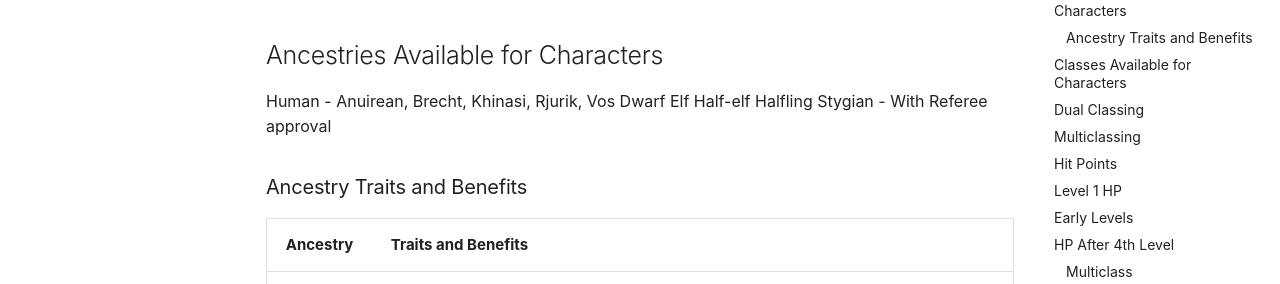
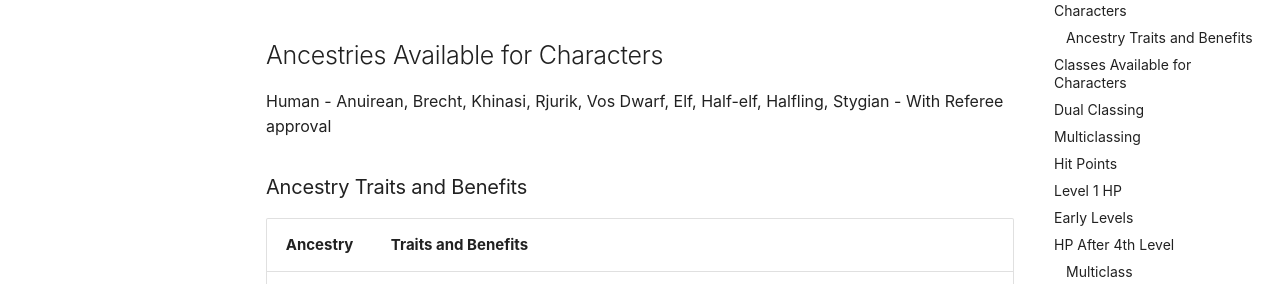
Before and after one commit to bagfullofdice/Rules, an MkDocs documentation site: the page built from docs/index.md, in a window 1280 px wide and 900 px high, scrolled down 350 px. Shown: the part 169-453 px from the top of the window. Built offline with MkDocs 1.6.1 and Material for MkDocs 9.7.7, drawn with Linux system fonts in a browser that asks for light colours; comment, search, counter and statistics services are not loaded.

```diff
--- a/docs/index.md
+++ b/docs/index.md
@@ -9,10 +9,10 @@ Ancestry does not modify ability scores. Do not apply ancestry-based bonuses or
 
 ## Ancestries Available for Characters
 Human - Anuirean, Brecht, Khinasi, Rjurik, Vos
-Dwarf
-Elf
-Half-elf
-Halfling
+Dwarf,
+Elf,
+Half-elf,
+Halfling,
 Stygian - With Referee approval
 ### Ancestry Traits and Benefits
 
```
